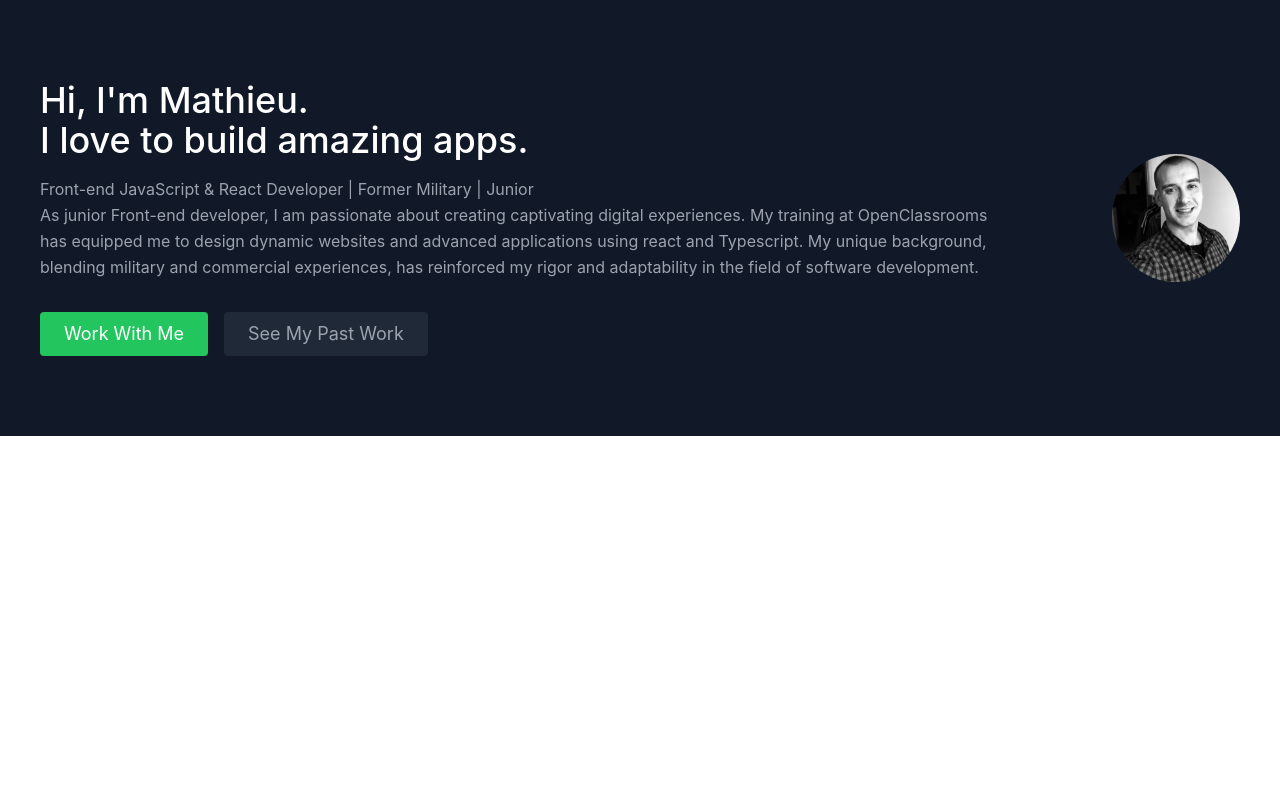
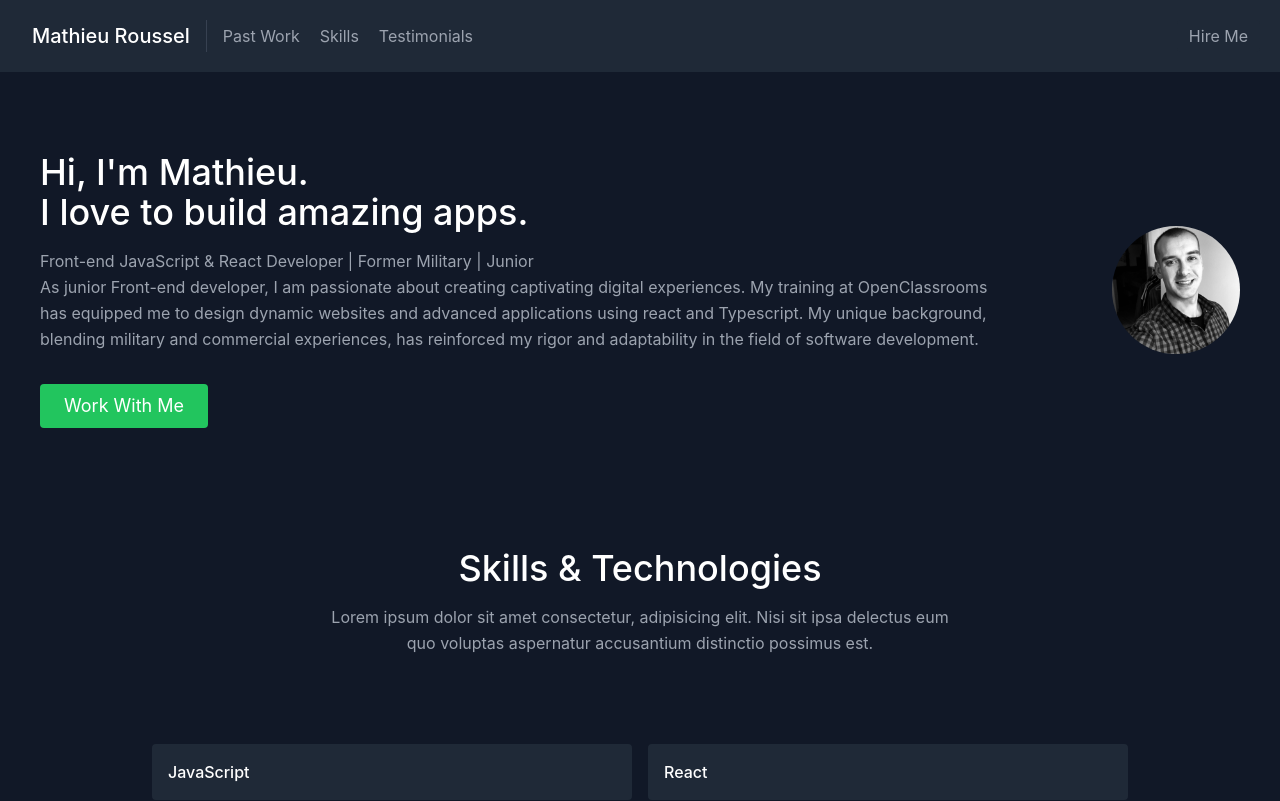
Before and after one commit to abaddon101/portfolio-mathieu-roussel, a React (Create React App) app: page / in a window 1280 px wide. Shown: the top 801 px of the page. Built offline with nearby package versions, Linux system fonts and the light colour scheme.

Commit message:
add links for nav

```diff
--- a/src/App.tsx
+++ b/src/App.tsx
@@ -15,6 +15,7 @@ const App: React.FunctionComponent<IApplicationProps> = (props) => {
   return (
     <BrowserRouter>
       <main className="text-gray-400 bg-gray-900 body-font">
+        <Navbar />
         <Routes>
           <Route path="/" element={<About />} />
           <Route path="/" element={<Contact />} />
--- a/src/Components/About.tsx
+++ b/src/Components/About.tsx
@@ -1,15 +1,9 @@
-import React, { useState } from "react";
+import React from "react";
 import photoDeProfil from "../assets/photoDeProfil.jpeg";
 import Projects from "./Projects";
+import Skills from "./Skills";
 
 function About() {
-  const [changePage, setChangePage] = useState(false);
-
-  // Fonction pour basculer l'état de la page
-  const togglePage = () => {
-    setChangePage(!changePage);
-  };
-
   return (
     <section id="about">
       <div className="container mx-auto flex px-10 py-20 md:flex-row flex-col items-center">
@@ -36,12 +30,12 @@ function About() {
             >
               Work With Me
             </a>
-            <button
+            {/* <button
               onClick={togglePage}
               className="ml-4 inline-flex text-gray-400 bg-gray-800 border-0 py-2 px-6 focus:outline-none hover:bg-gray-700 hover:text-white rounded text-lg"
             >
               See My Past Work
-            </button>
+            </button> */}
           </div>
         </div>
         <div className="w-32 h-32 rounded-full mx-auto">
@@ -52,12 +46,10 @@ function About() {
           />
         </div>
       </div>
+      <Skills />
+      <Projects />
+
       {/* Conteneur indépendant pour le composant Projects */}
-      {changePage && (
-        <div className="projects-container">
-          <Projects />
-        </div>
-      )}
     </section>
   );
 }
--- a/src/Components/Navbar.tsx
+++ b/src/Components/Navbar.tsx
@@ -1,8 +1,40 @@
-import React from "react";
+import React, { useState } from "react";
 
+export default function Navbar() {
+  return (
+    <header className="bg-gray-800 md:sticky top-0 z-10">
+      <div
+        id="home-link"
+        className="container mx-auto flex flex-wrap p-5 flex-col md:flex-row items-center"
+      >
+        <a
+          href="#about"
+          className="title-font font-medium text-white mb-4 md:mb-0 ml-3 text-xl"
+        >
+          Mathieu Roussel
+        </a>
 
-function Navbar() {
-  return <nav className="container-nav"></nav>;
+        <nav className="md:mr-auto md:ml-4 md:py-1 md:pl-4 md:border-l md:border-gray-700 flex flex-wrap items-center text-base justify-center">
+          <a
+            href="#projects" // Changement ici
+            className="mr-5 hover:text-white"
+          >
+            Past Work
+          </a>
+          <a href="#skills" className="mr-5 hover:text-white">
+            Skills
+          </a>
+          <a href="#testimonials" className="mr-5 hover:text-white">
+            Testimonials
+          </a>
+        </nav>
+        <a
+          href="#contact"
+          className="inline-flex items-center bg-gray-800 border-0 py-1 px-3 focus:outline-none hover:bg-gray-700 rounded text-base mt-4 md:mt-0"
+        >
+          Hire Me
+        </a>
+      </div>
+    </header>
+  );
 }
-
-export default Navbar;
--- a/src/Components/Skills.tsx
+++ b/src/Components/Skills.tsx
@@ -1,8 +1,35 @@
+// import { BadgeCheckIcon, ChipIcon } from "@heroicons/react/solid";
 import React from "react";
+import { skills } from "../data";
 
-
-function Skills() {
-  return <div className=""></div>;
+export default function Skills() {
+  return (
+    <section id="skills">
+      <div className="container px-5 py-10 mx-auto">
+        <div className="text-center mb-20">
+          {/* <ChipIcon className="w-10 inline-block mb-4" /> */}
+          <h1 className="sm:text-4xl text-3xl font-medium title-font text-white mb-4">
+            Skills &amp; Technologies
+          </h1>
+          <p className="text-base leading-relaxed xl:w-2/4 lg:w-3/4 mx-auto">
+            Lorem ipsum dolor sit amet consectetur, adipisicing elit. Nisi sit
+            ipsa delectus eum quo voluptas aspernatur accusantium distinctio
+            possimus est.
+          </p>
+        </div>
+        <div className="flex flex-wrap lg:w-4/5 sm:mx-auto sm:mb-2 -mx-2">
+          {skills.map((skill) => (
+            <div key={skill} className="p-2 sm:w-1/2 w-full">
+              <div className="bg-gray-800 rounded flex p-4 h-full items-center">
+                {/* <BadgeCheckIcon className="text-green-400 w-6 h-6 flex-shrink-0 mr-4" /> */}
+                <span className="title-font font-medium text-white">
+                  {skill}
+                </span>
+              </div>
+            </div>
+          ))}
+        </div>
+      </div>
+    </section>
+  );
 }
-
-export default Skills;
--- a/src/data.tsx
+++ b/src/data.tsx
@@ -67,3 +67,11 @@ export const projects = [
     link: "https://project-14-wealth-health.vercel.app/",
   },
 ];
+
+export const skills = [
+  "JavaScript",
+  "React",
+  "HTML",
+  "CSS",
+  // Ajoutez d'autres compétences ici au besoin
+];
```
